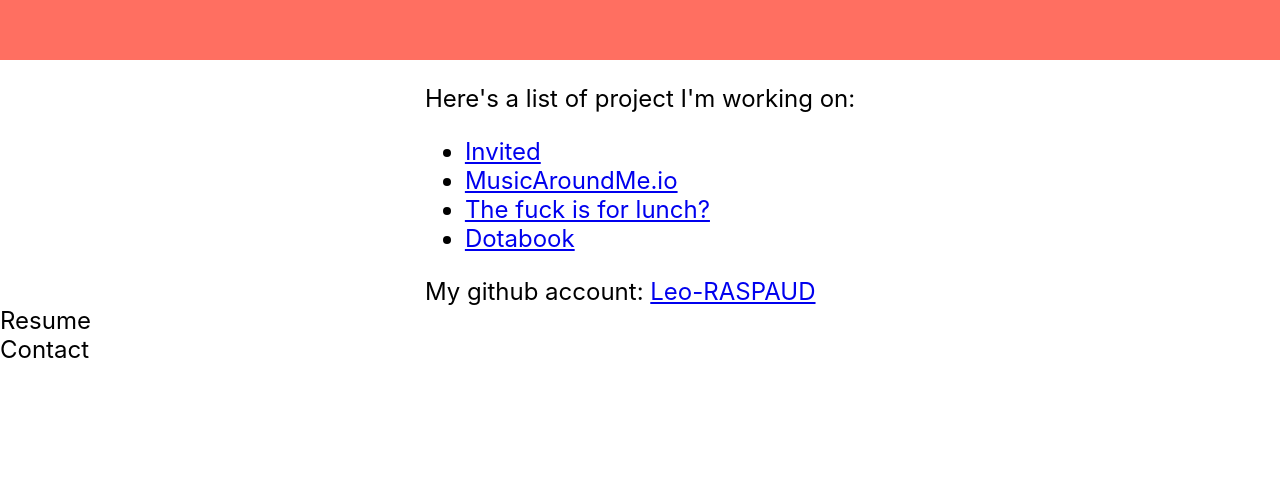
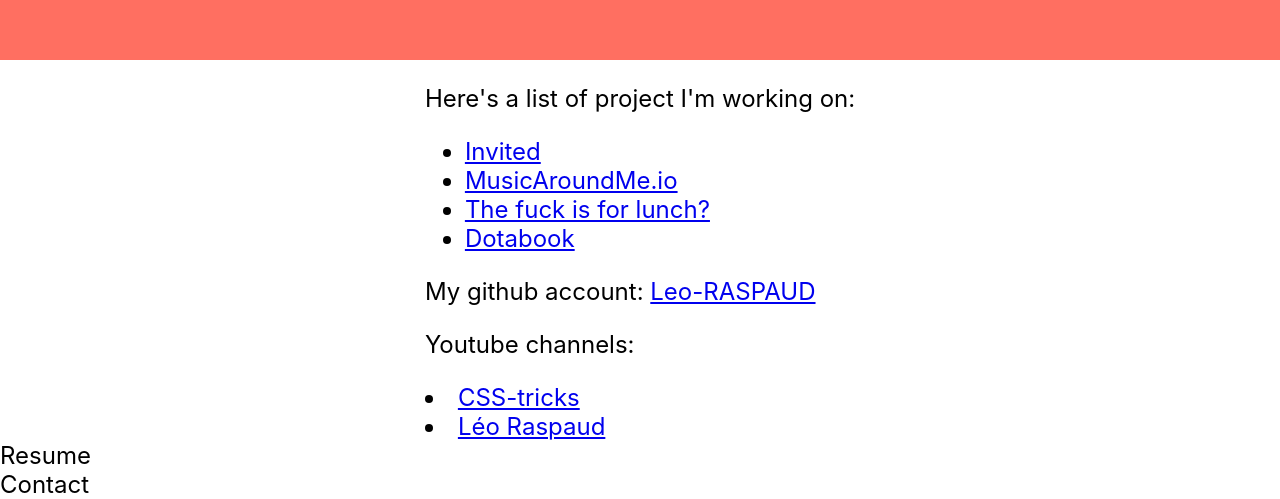
Before and after one commit to Leo-RASPAUD/leoraspaud, a React (Create React App) app: page / in a window 1280 px wide. Shown: the part 785-1284 px from the top of the page. Before the commit the page ends 1149 px from the top, so only its background shows below. Built offline with nearby package versions, Linux system fonts and the light colour scheme.

Commit message:
Add youtube

```diff
--- a/src/components/About.js
+++ b/src/components/About.js
@@ -39,6 +39,27 @@
             Leo-RASPAUD
           </a>
         </div>
+        <div>
+          <p>Youtube channels:</p>
+          <li>
+            <a
+              href="https://www.youtube.com/channel/UC-BgJSCQ-7ZND43Qo_t8-LA?view_as=subscriber"
+              target="_blank"
+              rel="noreferrer noopener"
+            >
+              CSS-tricks
+            </a>
+          </li>
+          <li>
+            <a
+              href="https://www.youtube.com/channel/UCgVmj-dtqY7Lq9enJ076C2w?view_as=subscriber"
+              target="_blank"
+              rel="noreferrer noopener"
+            >
+              Léo Raspaud
+            </a>
+          </li>
+        </div>
       </div>
     </Container>
   );
```
